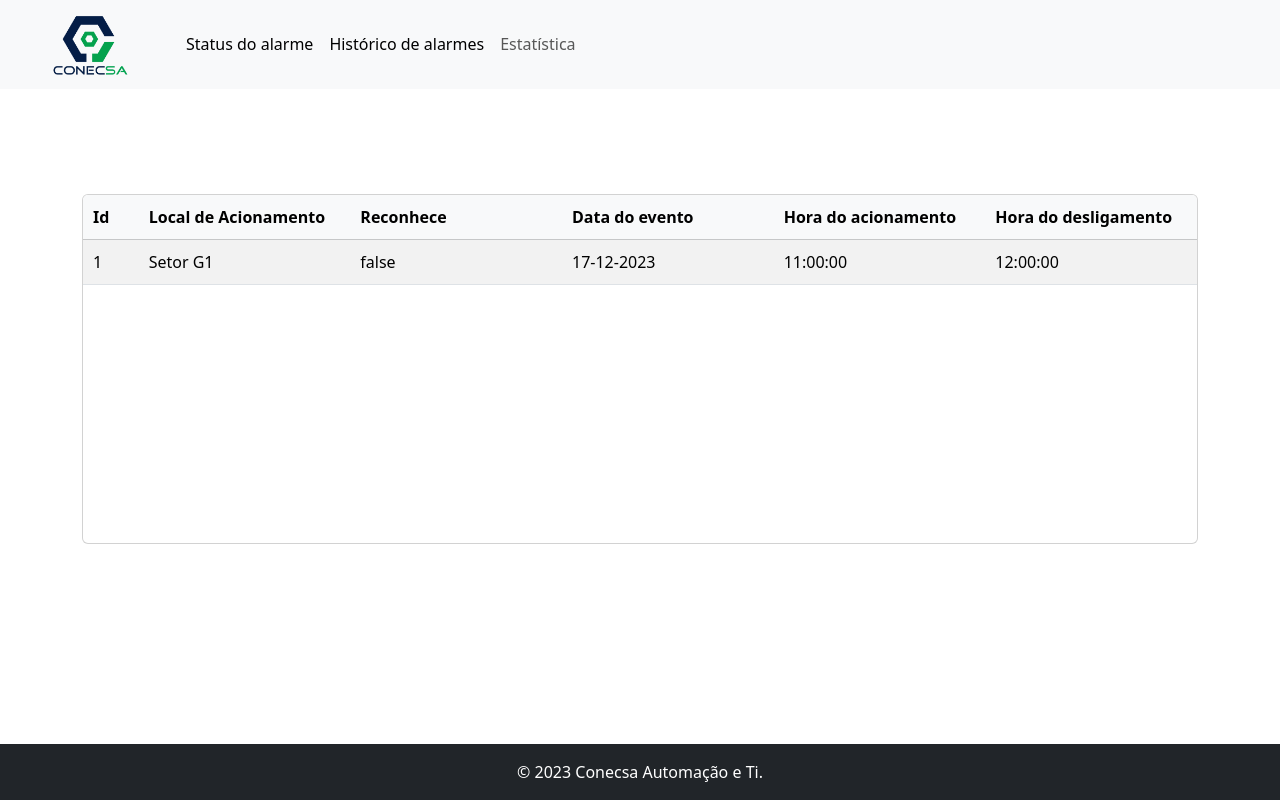
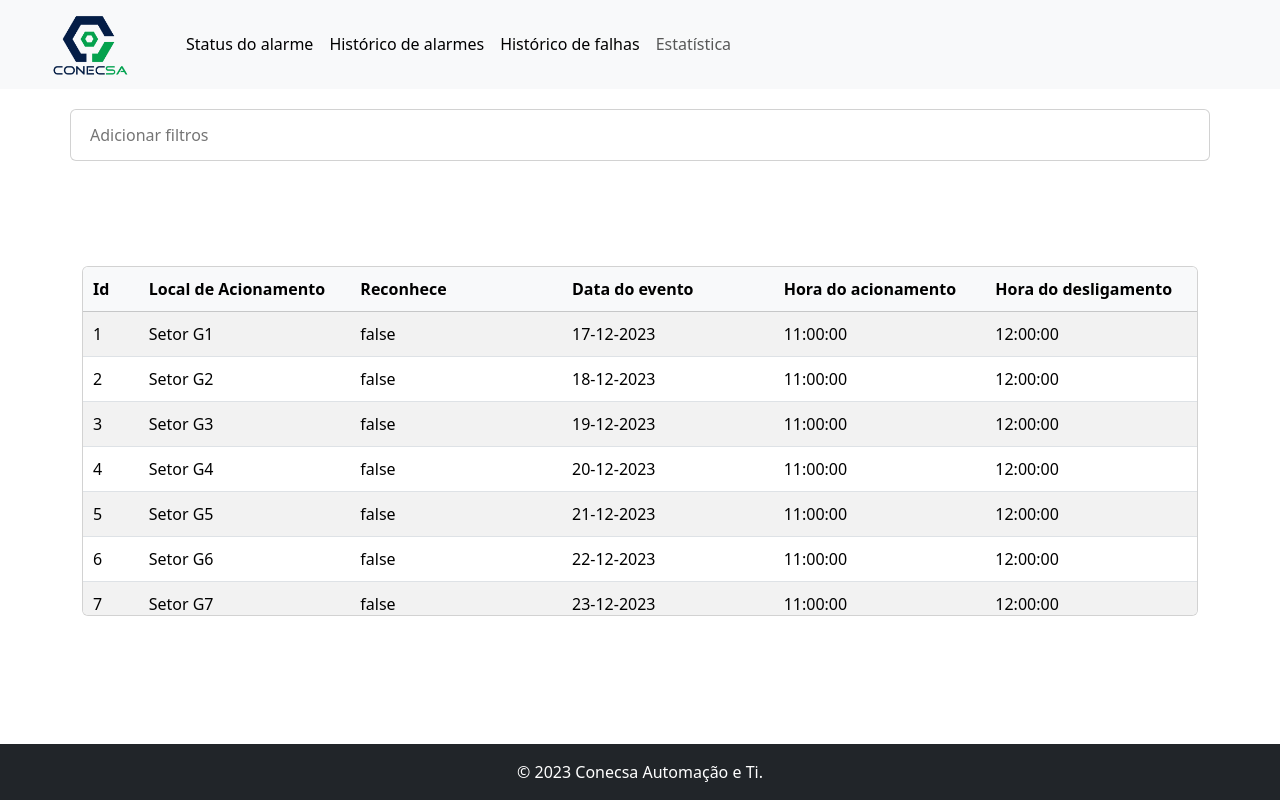
Before and after one commit to CristianosLeite/alarme-incendio, an Angular app in the folder dashboard/: page /alarm-history in a window 1280 px wide. Built offline with nearby package versions, Linux system fonts and the light colour scheme.

Commit message:
Implemented alarm history

```diff
--- a/dashboard/src/app/alarm-history/alarm-history.component.html
+++ b/dashboard/src/app/alarm-history/alarm-history.component.html
@@ -1,3 +1,4 @@
+<app-filter-tags (tagsChanged)="onTagsChanged($event)"></app-filter-tags>
 <div class="container">
   <div
     class="card scrollable-component"
--- a/dashboard/src/app/alarm-history/alarm-history.component.ts
+++ b/dashboard/src/app/alarm-history/alarm-history.component.ts
@@ -1,32 +1,38 @@
-import { Component } from '@angular/core';
+import { Component, OnInit } from '@angular/core';
 import { NgIf, NgFor } from '@angular/common';
+import { FilterTagsComponent } from '../components/filter-tags/filter-tags.component';
+import { RecordsService } from '../services/records.service';
+import { Record } from '../interfaces/record.interface';
 
 @Component({
   selector: 'app-alarm-history',
   standalone: true,
-  imports: [NgIf, NgFor],
+  imports: [NgIf, NgFor, FilterTagsComponent],
   templateUrl: './alarm-history.component.html',
   styleUrl: './alarm-history.component.scss'
 })
 
-export class AlarmHistoryComponent {
+export class AlarmHistoryComponent implements OnInit {
   isLoading: boolean = true;
-  records: any[] = [
-    {
-      id: 1,
-      location: 'Setor G1',
-      recognizes: 'false',
-      eventDate: '17-12-2023',
-      activatedAt: '11:00:00',
-      deactivatedAt: '12:00:00',
-    }
-  ];
+  records: Record[] = [];
 
-  constructor() {}
+  tags: string[] = [];
+
+  constructor(private recordsService: RecordsService) {
+    this.recordsService.RecordsLoaded.subscribe((records: Record[]) => {
+      this.records = records;
+    });
+  }
 
   ngOnInit() {
+    this.records = this.recordsService.records;
     setTimeout(() => {
       this.isLoading = false;
     }, 500);
   }
+
+  onTagsChanged(tags: string[]) {
+    this.tags = tags;
+    this.recordsService.filterRecords(tags);
+  }
 }
--- a/dashboard/src/app/app.component.ts
+++ b/dashboard/src/app/app.component.ts
@@ -19,7 +19,7 @@ import { FooterComponent } from './components/footer/footer.component';
     GridComponent,
     DeviceComponent,
     StatusComponent,
-    FooterComponent
+    FooterComponent,
   ],
   templateUrl: './app.component.html',
   styleUrl: './app.component.scss'
--- /dev/null
+++ b/dashboard/src/app/components/filter-tags/filter-tags.component.html
@@ -0,0 +1,11 @@
+<div class="container card">
+
+    <div class="tags-input">
+      <span class="tag" *ngFor="let tag of tags; let i = index">
+        {{ tag }}
+        <button type="button" class="close-tag" (click)="removeTag(i)">x</button>
+      </span>
+      <input type="text" [(ngModel)]="newTag" (keyup.enter)="addTag()" placeholder="Adicionar filtros">
+    </div>
+
+  </div>
--- /dev/null
+++ b/dashboard/src/app/components/filter-tags/filter-tags.component.scss
@@ -0,0 +1,29 @@
+.card {
+  margin-top: 20px;
+}
+
+.tags-input {
+  display: flex;
+  flex-wrap: wrap;
+  padding: 5px;
+  min-height: 50px;
+}
+
+.tag {
+  background-color: #f0f0f0;
+  padding: 5px;
+  margin: 5px;
+  border-radius: 5px;
+}
+
+.close-tag {
+  cursor: pointer;
+  display: inline-block;
+  border: none;
+}
+
+input {
+  flex-grow: 1;
+  border: none;
+  outline: none;
+}
--- /dev/null
+++ b/dashboard/src/app/components/filter-tags/filter-tags.component.ts
@@ -0,0 +1,33 @@
+import { Component, Output, EventEmitter } from '@angular/core';
+import { NgIf, NgFor } from '@angular/common';
+import { FormsModule } from '@angular/forms';
+
+@Component({
+  selector: 'app-filter-tags',
+  standalone: true,
+  imports: [
+    NgIf,
+    NgFor,
+    FormsModule,
+  ],
+  templateUrl: './filter-tags.component.html',
+  styleUrl: './filter-tags.component.scss',
+})
+export class FilterTagsComponent {
+  @Output() tagsChanged = new EventEmitter<string[]>();
+  tags = [] as string[];
+  newTag: string = '';
+
+  addTag() {
+    if (this.newTag) {
+      this.tags.push(this.newTag);
+      this.newTag = '';
+      this.tagsChanged.emit(this.tags);
+    }
+  }
+
+  removeTag(index: number) {
+    this.tags.splice(index, 1);
+    this.tagsChanged.emit(this.tags);
+  }
+}
--- a/dashboard/src/app/components/header/header.component.html
+++ b/dashboard/src/app/components/header/header.component.html
@@ -16,6 +16,9 @@
                 <a class="nav-link" routerLink="/alarm-history" routerLinkActive="active" ariaCurrentWhenActive="page">Histórico de alarmes</a>
               </li>
               <li class="nav-item">
+                <a class="nav-link active" aria-current="page" href="" (click)="notImplemented()">Histórico de falhas</a>
+              </li>
+              <li class="nav-item">
                 <a class="nav-link" href="" (click)="notImplemented()">Estatística</a>
               </li>
             </ul>
--- /dev/null
+++ b/dashboard/src/app/services/records.service.ts
@@ -0,0 +1,116 @@
+import { Injectable, Output, EventEmitter } from '@angular/core';
+import { Record } from '../interfaces/record.interface';
+
+@Injectable({
+  providedIn: 'root'
+})
+export class RecordsService {
+
+  @Output() RecordsLoaded = new EventEmitter<any[]>();
+  records: Record[] = [
+    {
+      id: 1,
+      location: 'Setor G1',
+      recognizes: false,
+      eventDate: '17-12-2023',
+      activatedAt: '11:00:00',
+      deactivatedAt: '12:00:00',
+    },
+    {
+      id: 2,
+      location: 'Setor G2',
+      recognizes: false,
+      eventDate: '18-12-2023',
+      activatedAt: '11:00:00',
+      deactivatedAt: '12:00:00',
+    },
+    {
+      id: 3,
+      location: 'Setor G3',
+      recognizes: false,
+      eventDate: '19-12-2023',
+      activatedAt: '11:00:00',
+      deactivatedAt: '12:00:00',
+    },
+    {
+      id: 4,
+      location: 'Setor G4',
+      recognizes: false,
+      eventDate: '20-12-2023',
+      activatedAt: '11:00:00',
+      deactivatedAt: '12:00:00',
+    },
+    {
+      id: 5,
+      location: 'Setor G5',
+      recognizes: false,
+      eventDate: '21-12-2023',
+      activatedAt: '11:00:00',
+      deactivatedAt: '12:00:00',
+    },
+    {
+      id: 6,
+      location: 'Setor G6',
+      recognizes: false,
+      eventDate: '22-12-2023',
+      activatedAt: '11:00:00',
+      deactivatedAt: '12:00:00',
+    },
+    {
+      id: 7,
+      location: 'Setor G7',
+      recognizes: false,
+      eventDate: '23-12-2023',
+      activatedAt: '11:00:00',
+      deactivatedAt: '12:00:00',
+    },
+    {
+      id: 8,
+      location: 'Setor G8',
+      recognizes: false,
+      eventDate: '24-12-2023',
+      activatedAt: '11:00:00',
+      deactivatedAt: '12:00:00',
+    },
+    {
+      id: 9,
+      location: 'Setor G9',
+      recognizes: false,
+      eventDate: '25-12-2023',
+      activatedAt: '11:00:00',
+      deactivatedAt: '12:00:00',
+    }
+  ];
+
+  constructor() { }
+
+  filterRecords(tags: string[]) {
+    if (tags.length === 0) {
+      this.RecordsLoaded.emit(this.records);
+      return this.records;
+    }
+    // Converte todas as tags para letras minúsculas.
+    const list = tags.map(tag => tag.toLowerCase().trim());
+    // Filtra os usuários de acordo com as tags passadas.
+    const filteredValues = this.records.filter((record: Record) => {
+      return list.some(id =>
+        id === record.id.toString().toLowerCase()
+      ) || list.some(location =>
+        location === record.location.toLowerCase()
+      )|| list.some(recognizes =>
+        recognizes === record.recognizes.toString().toLowerCase()
+      ) || list.some(eventDate =>
+        eventDate === record.eventDate.toLowerCase()
+      ) || list.some(activatedAt =>
+        activatedAt === record.activatedAt.toLowerCase()
+      ) || list.some(deactivatedAt =>
+        deactivatedAt === record.deactivatedAt.toLowerCase()
+      ) || list.some(period =>
+        record.eventDate.toLowerCase().includes(period)
+      );
+    });
+    // Emite um evento com os usuários filtrados.
+    this.RecordsLoaded.emit(filteredValues);
+    return filteredValues;
+  }
+}
```
Also changed, not shown: dashboard/src/app/interfaces/record.interface.ts (added, +8 -0 lines), 2 other files (tests, documents, lock files or other folders).
